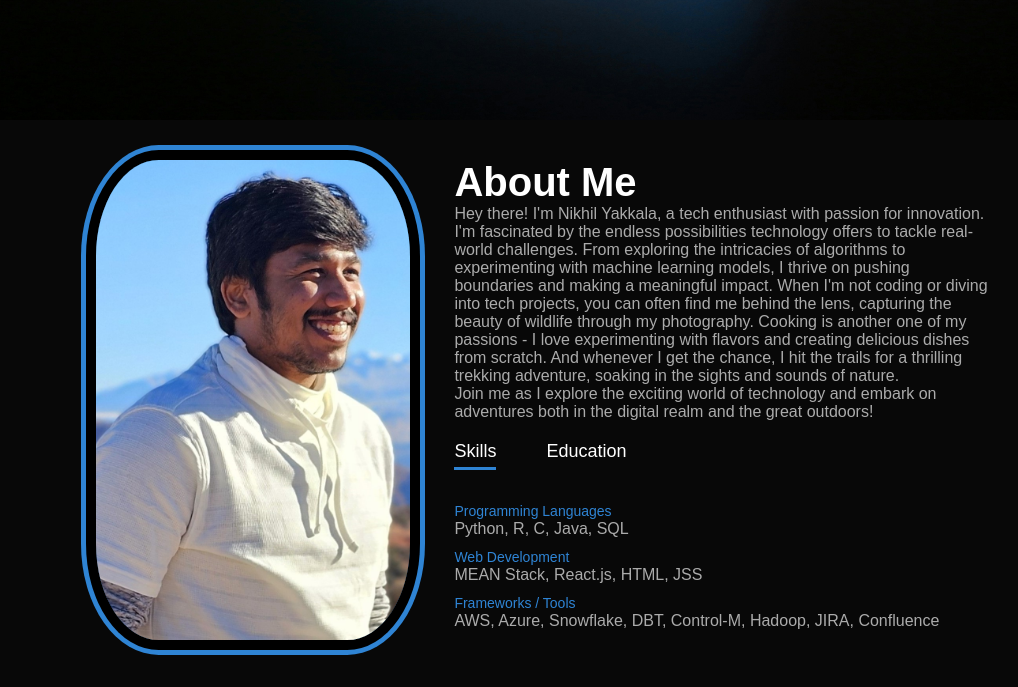
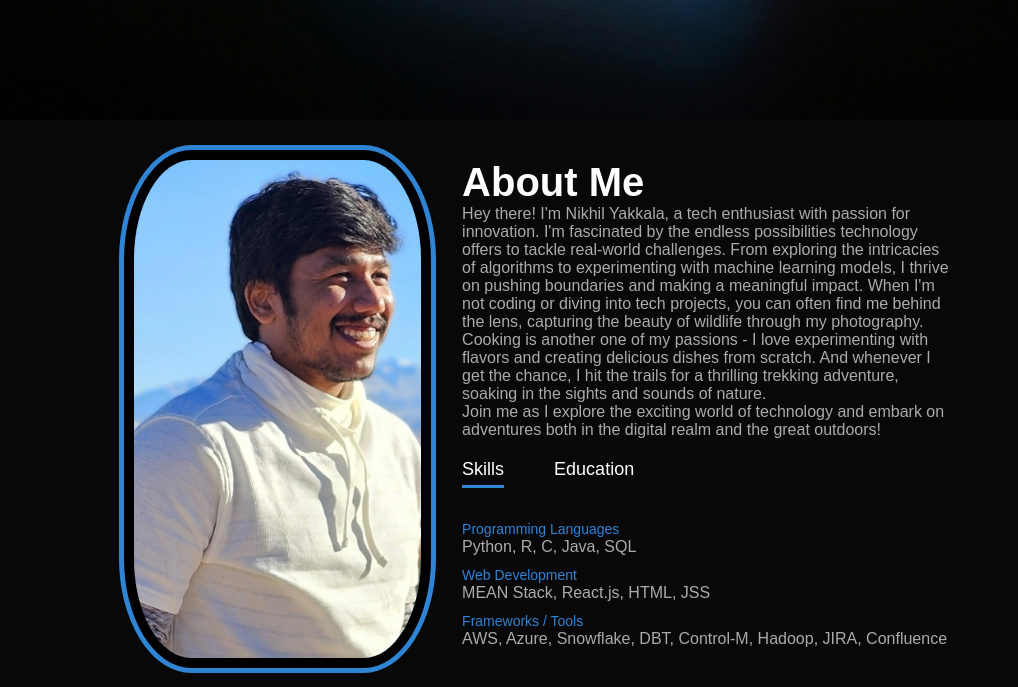
Before and after one commit to NikhilKKYakkala/nikhilkkyakkala.github.io, a plain HTML site: page index.html in a window 1280 px wide. Shown: the part 680-1367 px from the top of the page, without its empty margins (96-1114 px from the left). Drawn offline with Linux system fonts and the light colour scheme; a web font is replaced by a local one.

Commit message:
updated portfolio

```diff
--- a/style.css
+++ b/style.css
@@ -22,7 +22,7 @@ body{
 }
 
 .container{
-    padding: 10px 15%;
+    padding: 10px 10%;
 }
 
 nav{
@@ -92,7 +92,7 @@ nav ul li a:hover::after{
 /* -------------------ABOUT------------------------  */
 
 #about{
-    padding: 30px 0;
+    padding: 30px 10%;
     color: #ababab;
 }
 
```
